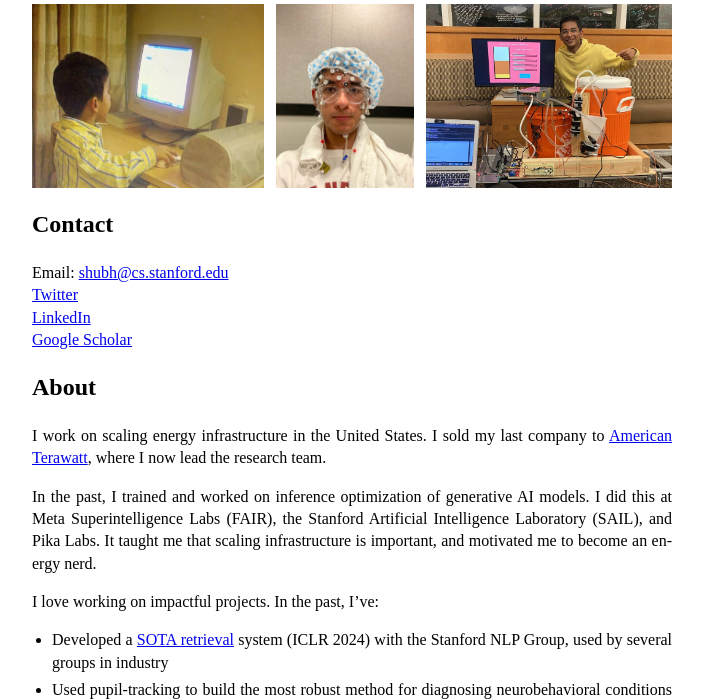
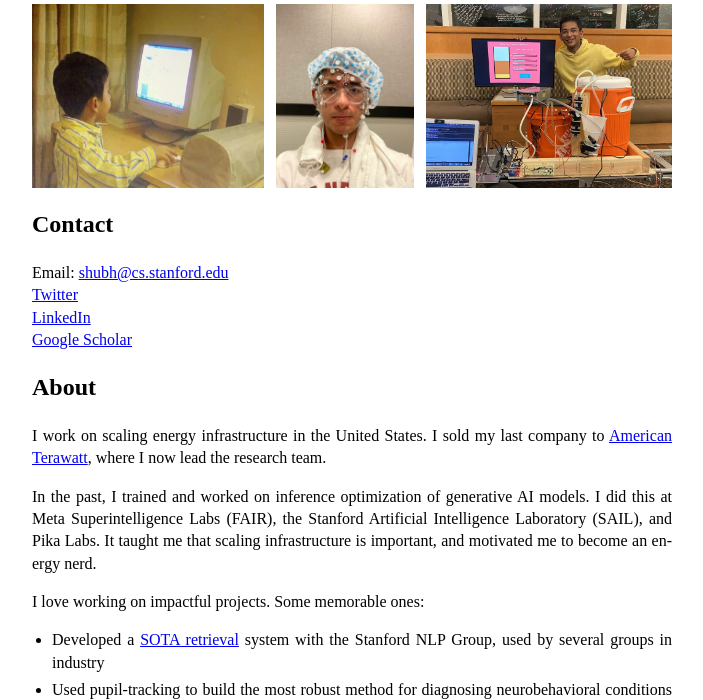
Before and after one commit to skhanna03/shubhkhanna.github.io, a plain HTML site: page index.html in a window 1280 px wide. Shown: the part 102-802 px from the top of the page, without its empty margins (288-991 px from the left). Drawn offline with Linux system fonts and the light colour scheme.

Commit message:
Update bio: "Some memorable ones:", drop "(ICLR 2024)"
Co-Authored-By: Claude Opus 5.5 <noreply@anthropic.com>

```diff
--- a/index.html
+++ b/index.html
@@ -49,9 +49,9 @@ Email: <a href="mailto:shubh@cs.stanford.edu">shubh@cs.stanford.edu</a><br>
 <h2>About</h2>
 <p>I work on scaling energy infrastructure in the United States. I sold my last company to <a href="https://www.americanterawatt.com/" target="_blank" rel="noopener">American Terawatt</a>, where I now lead the research team.</p>
 <p>In the past, I trained and worked on inference optimization of generative AI models. I did this at Meta Superintelligence Labs (FAIR), the Stanford Artificial Intelligence Laboratory (SAIL), and Pika Labs. It taught me that scaling infrastructure is important, and motivated me to become an energy nerd.</p>
-<p>I love working on impactful projects. In the past, I’ve:</p>
+<p>I love working on impactful projects. Some memorable ones:</p>
 <ul>
-<li>Developed a <a href="https://arxiv.org/abs/2401.18059" target="_blank" rel="noopener">SOTA retrieval</a> system (ICLR 2024) with the Stanford NLP Group, used by several groups in industry</li>
+<li>Developed a <a href="https://arxiv.org/abs/2401.18059" target="_blank" rel="noopener">SOTA retrieval</a> system with the Stanford NLP Group, used by several groups in industry</li>
 <li>Used pupil-tracking to build the most robust method for diagnosing neurobehavioral conditions (published in <a href="https://www.nature.com/articles/s41598-021-95673-5" target="_blank" rel="noopener">Nature Scientific Reports</a>)</li>
 <li>Made editing NeRFs go brrrr (2x speedup)</li>
 <li>Collected brain data on myself and trained models to recreate the images I was thinking</li>
```
